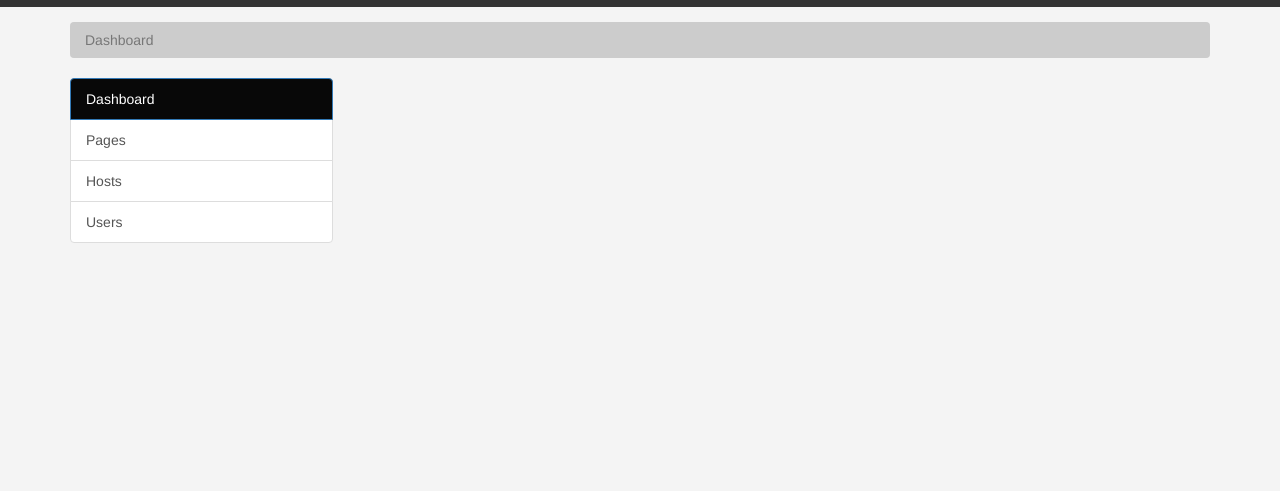
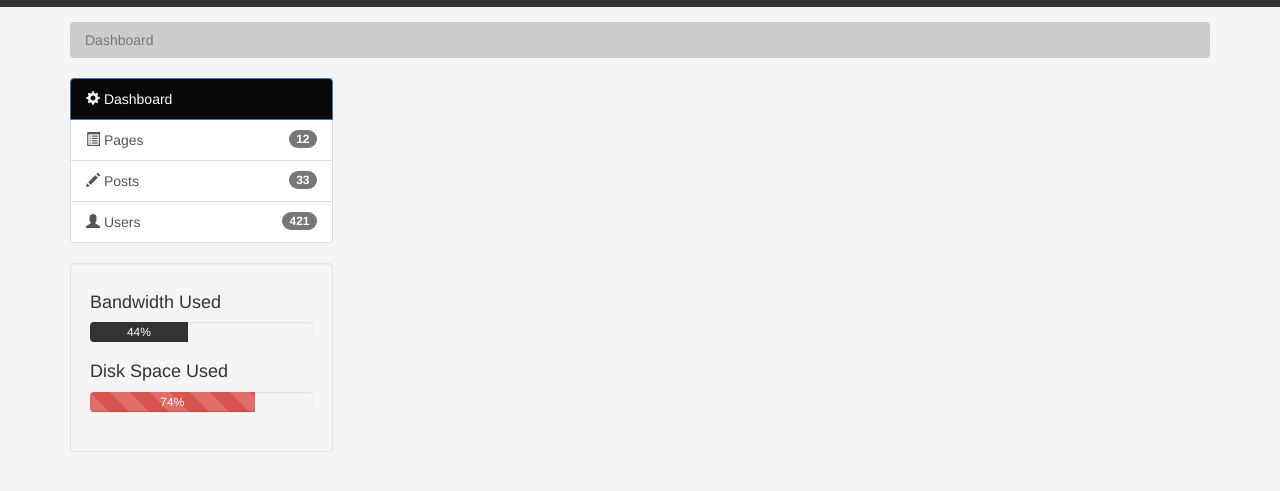
Before and after one commit to IlyaKrapivnoy/bootstrap_3_admin_dashbord, a plain HTML site: page index.html in a window 1280 px wide. Shown: the part 111-602 px from the top of the page. Drawn offline with nearby package versions, Linux system fonts and the light colour scheme.

Commit message:
pregress bar

```diff
--- a/css/style.css
+++ b/css/style.css
@@ -42,3 +42,7 @@ body {
 .main-color-bg {
     background-color: #080808 !important;
 }
+
+.progress-bar-dark-color {
+    background: #333;
+}
--- a/index.html
+++ b/index.html
@@ -81,11 +81,25 @@
                 <div class="col-md-3">
                     <div class="list-group">
                         <a href="index.html" class="list-group-item active main-color-bg">
-                          Dashboard
+                            <span class="glyphicon glyphicon-cog" aria-hidden="true"></span> Dashboard
                         </a>
-                        <a href="pages.html" class="list-group-item">Pages</a>
-                        <a href="posts.html" class="list-group-item">Hosts</a>
-                        <a href="users.html" class="list-group-item">Users</a>
+                        <a href="pages.html" class="list-group-item"><span class="glyphicon glyphicon-list-alt" aria-hidden="true"></span> Pages <span class="badge">12</span></a>
+                        <a href="posts.html" class="list-group-item"><span class="glyphicon glyphicon-pencil" aria-hidden="true"></span> Posts <span class="badge">33</span></a>
+                        <a href="users.html" class="list-group-item"><span class="glyphicon glyphicon-user" aria-hidden="true"></span> Users <span class="badge">421</span></a>
+                      </div>
+                      <div class="well">
+                            <h4>Bandwidth Used</h4>
+                            <div class="progress">
+                                <div class="progress-bar progress-bar-dark-color " role="progressbar" aria-valuenow="44" aria-valuemin="0" aria-valuemax="100" style="width: 44%;">
+                                44%
+                                </div>
+                            </div>
+                            <h4>Disk Space Used</h4>
+                            <div class="progress">
+                                <div class="progress-bar progress-bar-danger progress-bar-striped active" role="progressbar" aria-valuenow="74" aria-valuemin="0" aria-valuemax="100" style="width: 74%;">
+                                74%
+                                </div>
+                            </div>
                       </div>
                 </div>
                 <div class="col-md-9">
```
